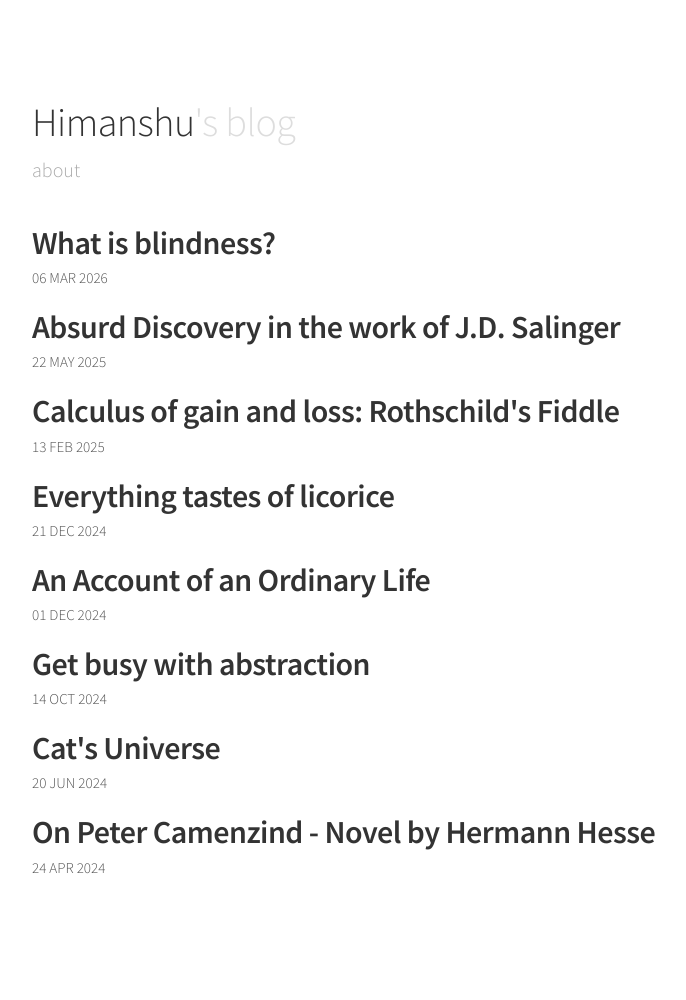
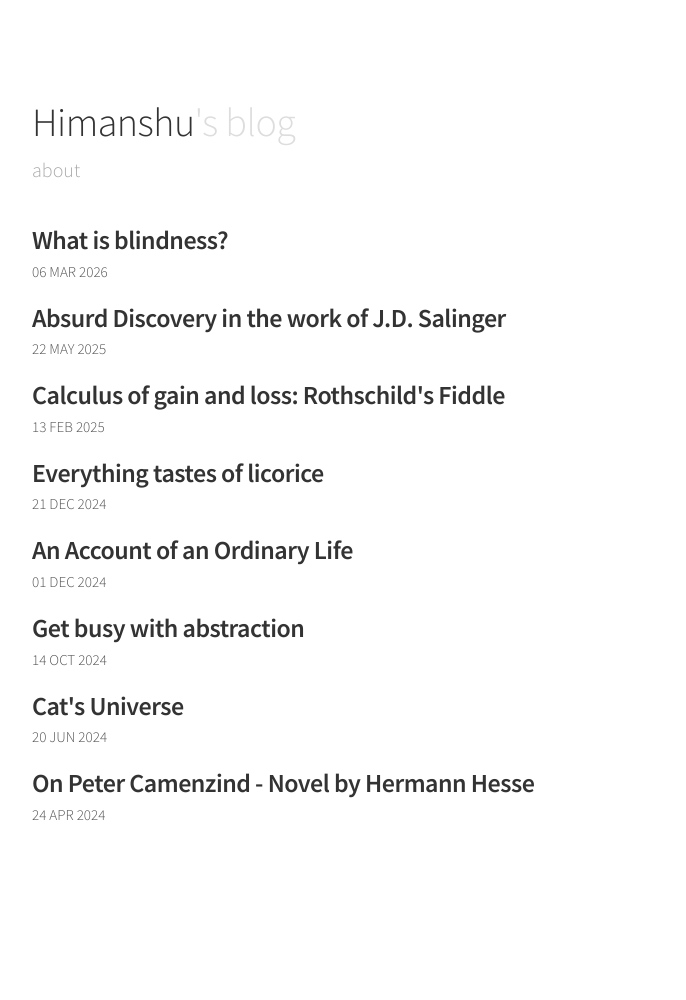
Before and after one commit to himanshu-PI/my-blog, a Jekyll site: the page built from index.html, in a window 1280 px wide. Shown: the whole page, without its empty margins (248-934 px from the left). Built offline with Jekyll 4.4.1, drawn with Linux system fonts in a browser that asks for light colours; after the commit the page ends 947 px from its top, so only the background shows below that.

Commit message:
font-size updated

```diff
--- a/index.html
+++ b/index.html
@@ -21,9 +21,9 @@ layout: default
 {% else %}
 {% for post in site.posts %}
   <div class="list-item">
-    <h2 class="list-post-title">
+    <h3 class="list-post-title">
       <a href="{{ site.baseurl }}{{ post.url }}">{{ post.title }}</a>
-    </h2>
+    </h3>
     <div class="list-post-date">
       <time>{{ post.date | date_to_string }}</time>
     </div>
```
